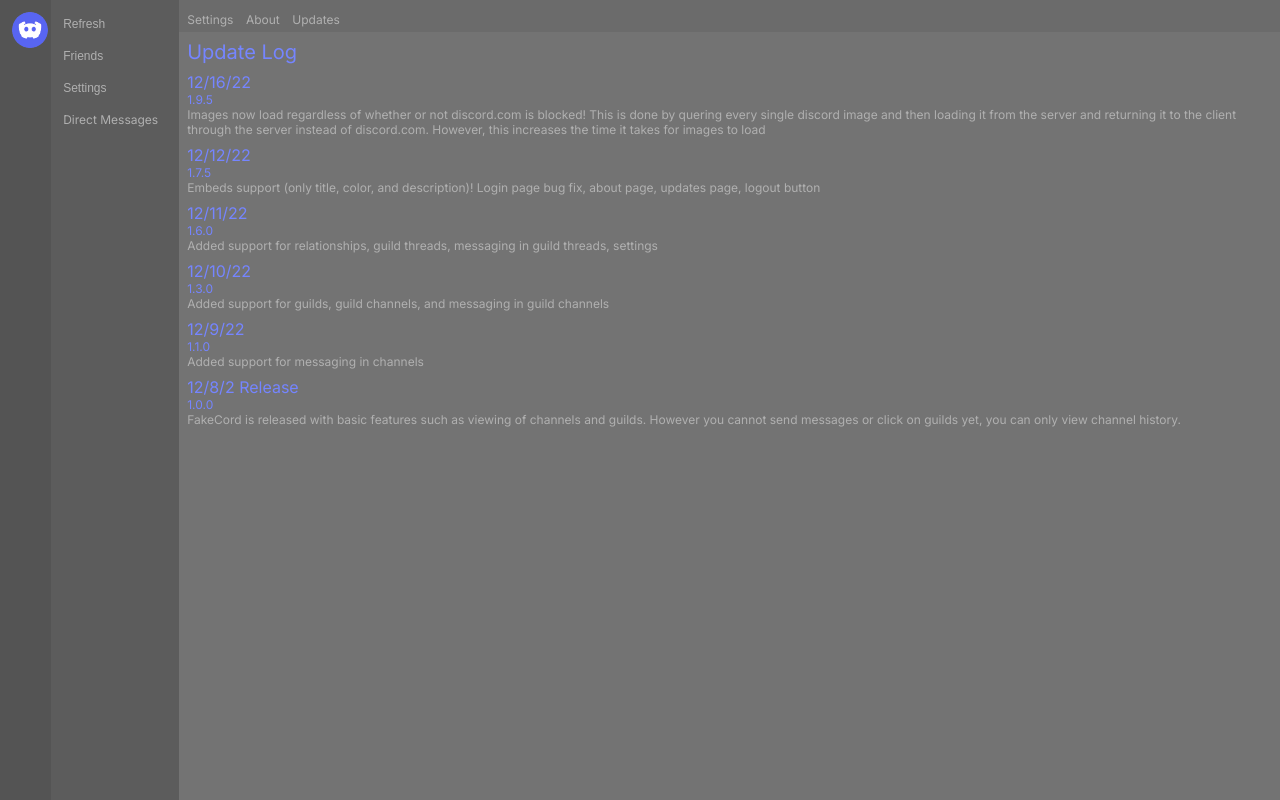
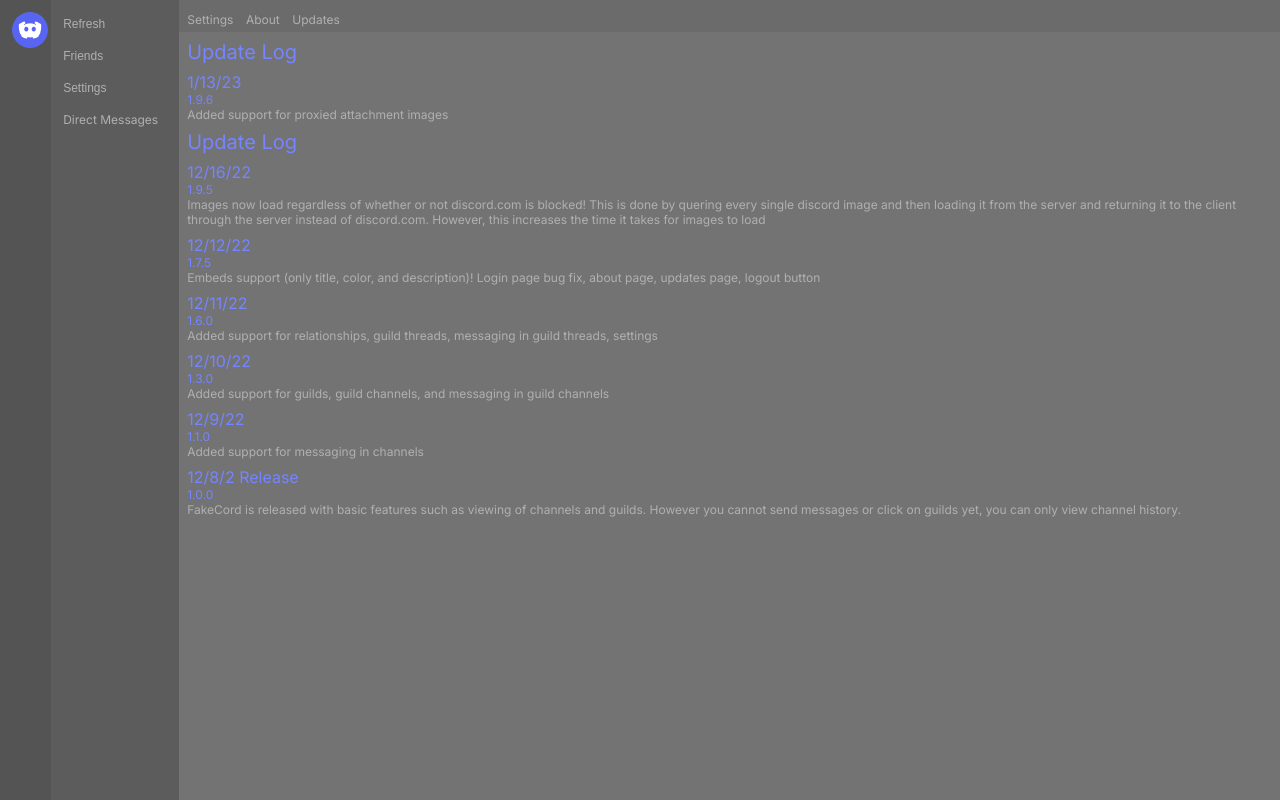
Before and after one commit to wa1ker38552/FakeCord, a Flask app: template templates/updates.html in a window 1280 px wide. Run offline with Flask 2, Linux system fonts and the light colour scheme; the template is opened without the code that fills it, so the values that code supplies are empty.

Commit message:
Update updates.html

```diff
--- a/templates/updates.html
+++ b/templates/updates.html
@@ -50,6 +50,12 @@
       </div>
       <div class="settingsContainer">
         <div class="subheading blue" style="font-size: 2.5vh; display: block; margin-bottom: 1vh">Update Log</div>
+        <div class="subheading blue">1/13/23</div>
+        <div class="version blue">1.9.6</div>
+        <div class="text">
+          Added support for proxied attachment images
+        </div>
+        <div class="subheading blue" style="font-size: 2.5vh; display: block; margin-bottom: 1vh">Update Log</div>
         <div class="subheading blue gradientBlue">12/16/22</div>
         <div class="version blue">1.9.5</div>
         <div class="text">
```
